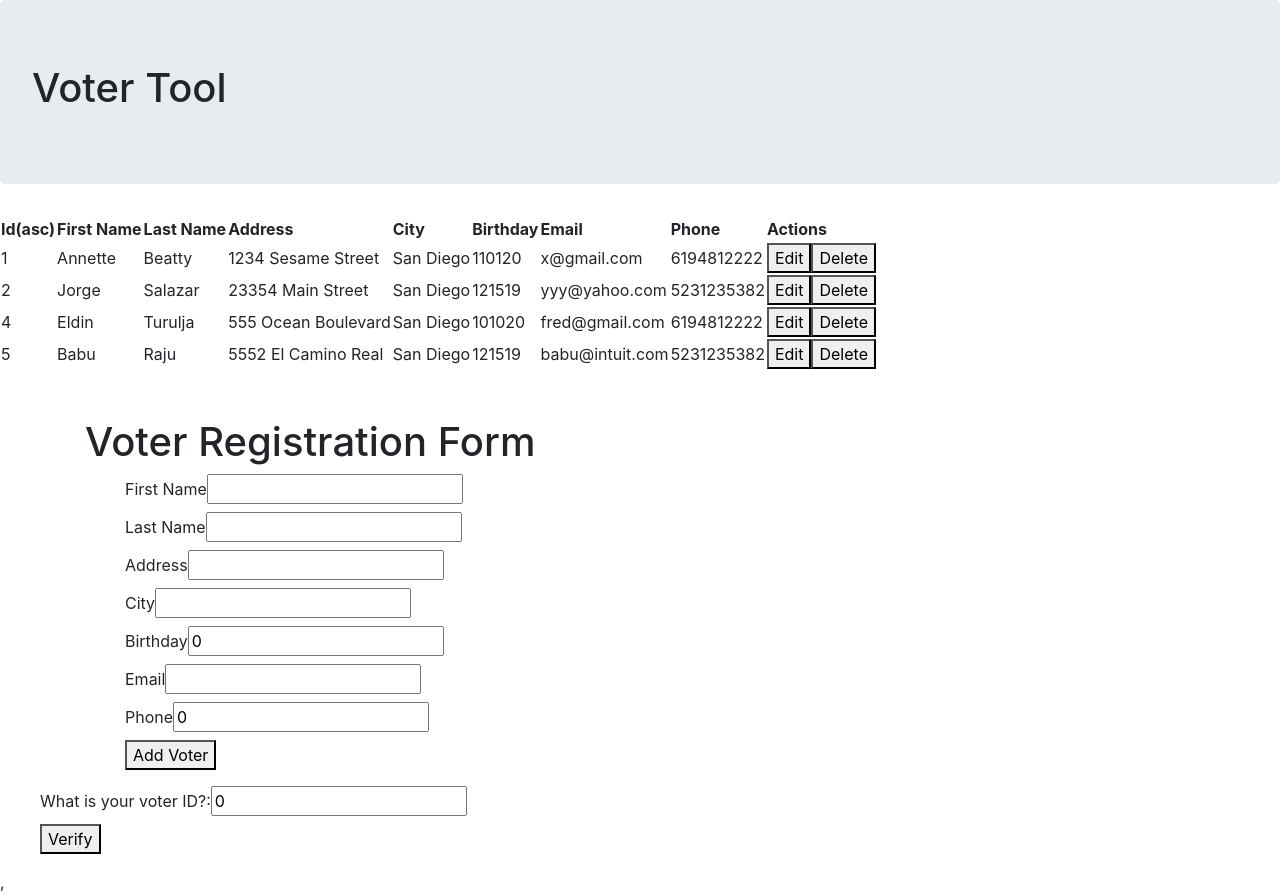
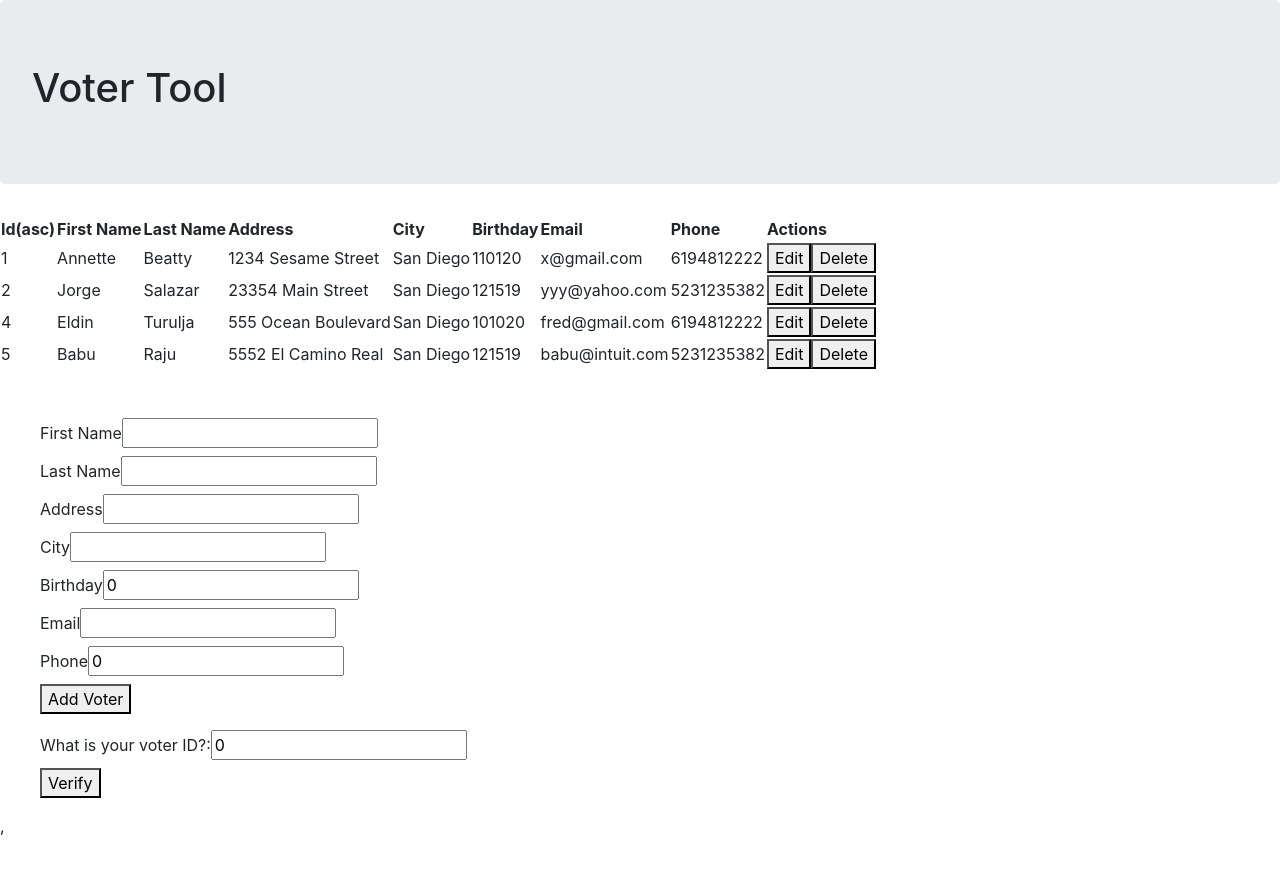
Before and after one commit to jsalazar7/react-class-project, a React (Create React App) app in the folder vote-app/: page /voter in a window 1280 px wide. After the commit the page ends 838 px from the top, so only its background shows below. Built offline with nearby package versions, Linux system fonts and the light colour scheme.

Commit message:
Adding some styling for voter form

```diff
--- a/vote-app/src/components/voters/VoterForm.tsx
+++ b/vote-app/src/components/voters/VoterForm.tsx
@@ -1,4 +1,3 @@
-
 import React from 'react';
 
 import { nanToString } from '../../utils';
@@ -27,10 +26,8 @@ export function VoterForm(props: VoterFormProps) {
 
     return (
         <form>
-            <div class="container">
             <br></br>
             <br></br>
-            <h1>Voter Registration Form</h1>
             <ul>
                 <li>
                     <label>
@@ -83,7 +80,6 @@ export function VoterForm(props: VoterFormProps) {
                 </li>
                 <button type="button" onClick={submitVoter}>{props.buttonText}</button>
             </ul>
-            </div>
         </form>
     );
 }
```
Lines whose indentation alone changed are shown as unchanged.
